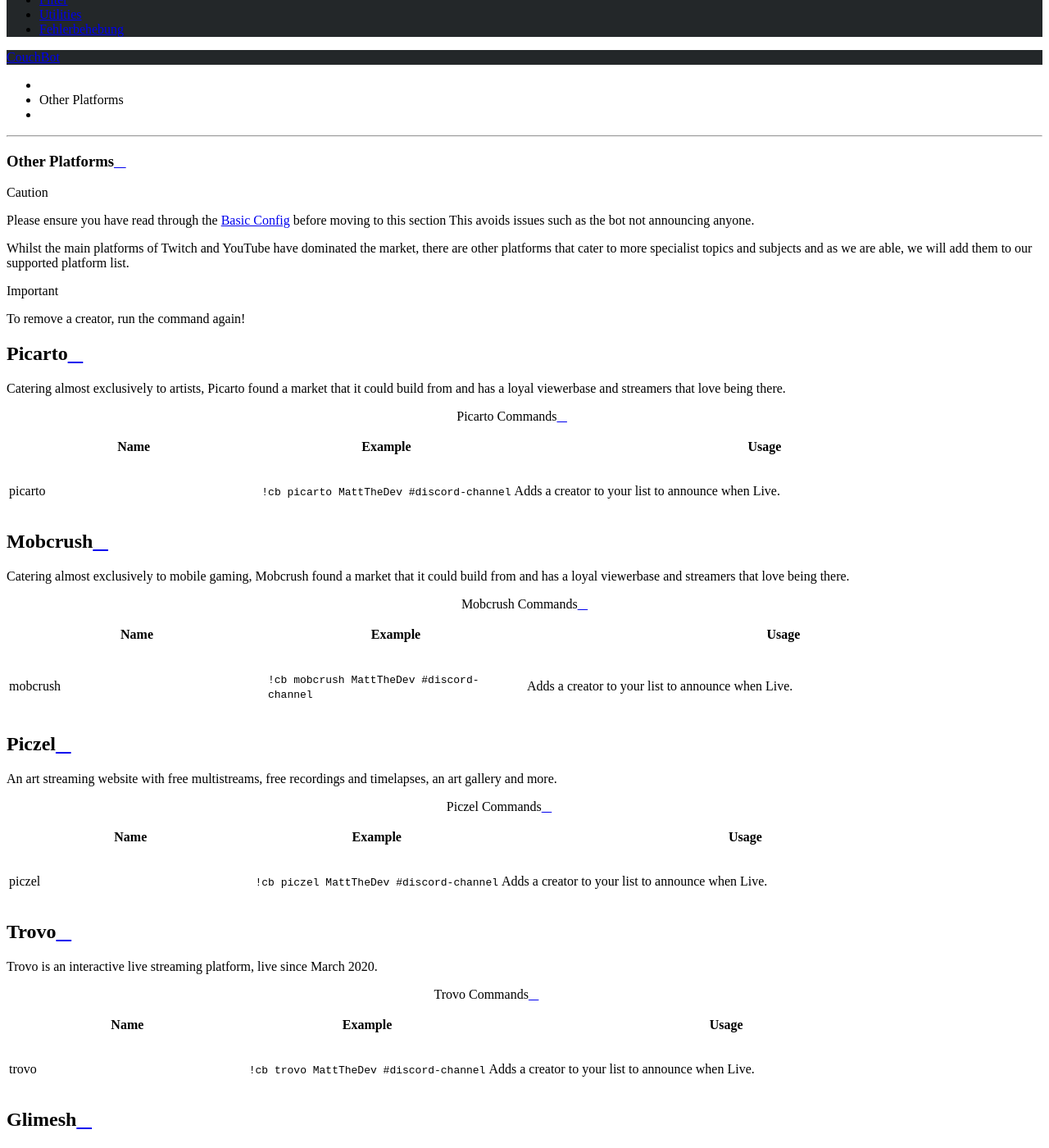
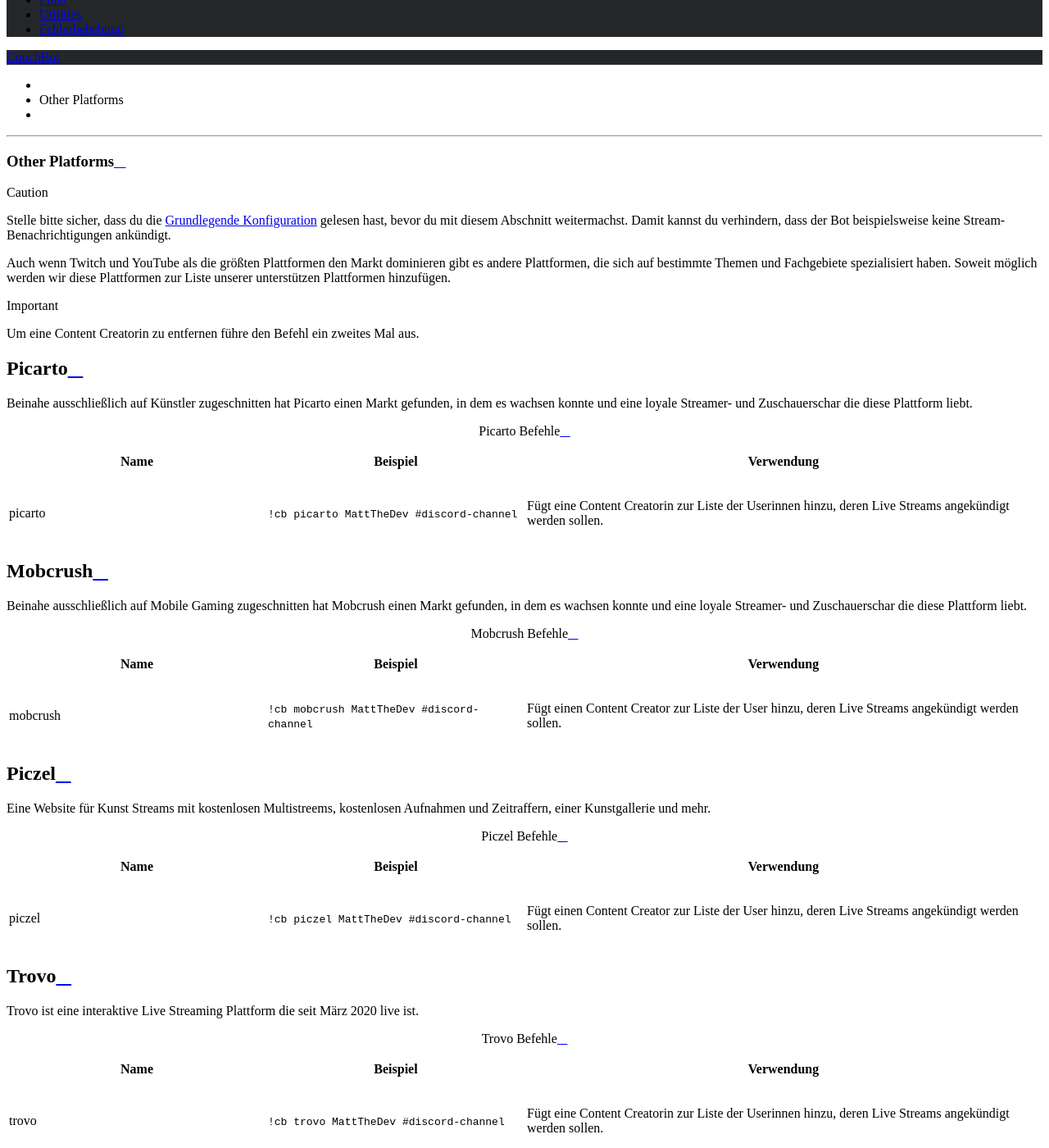
Before and after one commit to MTDCodes/CouchBot.Docs.German, a Sphinx documentation site: the page built from docs/otherplatforms.rst, in a window 1280 px wide and 1400 px high, scrolled down 530 px. Shown: the whole window at 82% size. Built offline with Sphinx 7.4.7 and the Read the Docs theme 2.0.0, drawn with Linux system fonts in a browser that asks for light colours; some of the changed text lies outside the part shown.

Commit message:
Update otherplatforms.rst

```diff
--- a/docs/otherplatforms.rst
+++ b/docs/otherplatforms.rst
@@ -4,113 +4,113 @@
 Other Platforms
 ===============
 
-.. caution:: Please ensure you have read through the :ref:`Basic Config <basicconfig>` before moving to this section
-             This avoids issues such as the bot not announcing anyone.
+.. caution:: Stelle bitte sicher, dass du die :ref:`Grundlegende Konfiguration <basicconfig>` gelesen hast, bevor du mit diesem Abschnitt weitermachst.
+             Damit kannst du verhindern, dass der Bot beispielsweise keine Stream-Benachrichtigungen ankündigt.
 
-Whilst the main platforms of Twitch and YouTube have dominated the market, there are other platforms that cater to more specialist
-topics and subjects and as we are able, we will add them to our supported platform list.
+Auch wenn Twitch und YouTube als die größten Plattformen den Markt dominieren gibt es andere Plattformen, die sich auf bestimmte Themen
+und Fachgebiete spezialisiert haben. Soweit möglich werden wir diese Plattformen zur Liste unserer unterstützen Plattformen hinzufügen.
 
-.. Important:: To remove a creator, run the command again!
+.. Important:: Um eine Content Creatorin zu entfernen führe den Befehl ein zweites Mal aus.
 
 -------
 Picarto
 -------
 
-Catering almost exclusively to artists, Picarto found a market that it could build from and has a loyal viewerbase and streamers that love being there.
+Beinahe ausschließlich auf Künstler zugeschnitten hat Picarto einen Markt gefunden, in dem es wachsen konnte und eine loyale Streamer- und Zuschauerschar die diese Plattform liebt.
 
-.. list-table:: Picarto Commands
+.. list-table:: Picarto Befehle
    :widths: 25 25 50
    :header-rows: 1
 
    * - Name
-     - Example
-     - Usage
+     - Beispiel
+     - Verwendung
    * - picarto
      - ``!cb picarto MattTheDev #discord-channel``
-     - Adds a creator to your list to announce when Live.
+     - Fügt eine Content Creatorin zur Liste der Userinnen hinzu, deren Live Streams angekündigt werden sollen.
 
 --------
 Mobcrush
 --------
 
-Catering almost exclusively to mobile gaming, Mobcrush found a market that it could build from and has a loyal viewerbase and streamers that love being there.
+Beinahe ausschließlich auf Mobile Gaming zugeschnitten hat Mobcrush einen Markt gefunden, in dem es wachsen konnte und eine loyale Streamer- und Zuschauerschar die diese Plattform liebt.
 
-.. list-table:: Mobcrush Commands
+.. list-table:: Mobcrush Befehle
    :widths: 25 25 50
    :header-rows: 1
 
    * - Name
-     - Example
-     - Usage
+     - Beispiel
+     - Verwendung
    * - mobcrush
      - ``!cb mobcrush MattTheDev #discord-channel``
-     - Adds a creator to your list to announce when Live.
+     - Fügt einen Content Creator zur Liste der User hinzu, deren Live Streams angekündigt werden sollen.
 
 ------
 Piczel
 ------
 
-An art streaming website with free multistreams, free recordings and timelapses, an art gallery and more.
+Eine Website für Kunst Streams mit kostenlosen Multistreems, kostenlosen Aufnahmen und Zeitraffern, einer Kunstgallerie und mehr.
 
-.. list-table:: Piczel Commands
+.. list-table:: Piczel Befehle
    :widths: 25 25 50
    :header-rows: 1
 
    * - Name
-     - Example
-     - Usage
+     - Beispiel
+     - Verwendung
    * - piczel
      - ``!cb piczel MattTheDev #discord-channel``
-     - Adds a creator to your list to announce when Live.
+     - Fügt einen Content Creator zur Liste der User hinzu, deren Live Streams angekündigt werden sollen.
 
 -----
 Trovo
 -----
 
-Trovo is an interactive live streaming platform, live since March 2020.
+Trovo ist eine interaktive Live Streaming Plattform die seit März 2020 live ist.
 
-.. list-table:: Trovo Commands
+.. list-table:: Trovo Befehle
    :widths: 25 25 50
    :header-rows: 1
 
    * - Name
-     - Example
-     - Usage
+     - Beispiel
+     - Verwendung
    * - trovo
      - ``!cb trovo MattTheDev #discord-channel``
-     - Adds a creator to your list to announce when Live.
+     - Fügt eine Content Creatorin zur Liste der Userinnen hinzu, deren Live Streams angekündigt werden sollen.
 
 -------
 Glimesh
 -------
 
-Glimesh is a next generation streaming platform built by the community, for the community.
+Gilmesh ist eine "next generation" Streaming Plattform die von der Community für die Community gemacht wurde.
 
-.. list-table:: Glimesh Commands
+.. list-table:: Glimesh Befehle
    :widths: 25 25 50
    :header-rows: 1
 
    * - Name
-     - Example
-     - Usage
+     - Beispiel
+     - Verwendung
    * - glimesh
      - ``!cb glimesh MattTheDev #discord-channel``
-     - Adds a creator to your list to announce when Live.
+     - Fügt einen Content Creator zur Liste der User hinzu, deren Live Streams angekündigt werden sollen.
 
 --------
 Theta.tv
 --------
 
-Theta.tv is the next generation Esports entertainment platform on blockchain which features 24/7 live streaming
-content from top games like Fortnite, League of Legends, CSGO, and more.
+Theta.tv ist die "next generation" E-Sports Unterhaltungs-Plattform auf Blockchain die 24/7 Live Streams von
+Top-Spielen wie Fortnite, League of Legends, CSGO und mehr anbietet.
 
-.. list-table:: Theta.tv Commands
+.. list-table:: Theta.tv Befehle
    :widths: 25 25 50
    :header-rows: 1
 
    * - Name
-     - Example
-     - Usage
+     - Beispiel
+     - Verwendung
    * - theta
      - ``!cb theta MattTheDev #discord-channel``
-     - Adds a creator to your list to announce when Live.
+     - Fügt eine Content Creatorin zur Liste der Userinnen hinzu, deren Live Streams angekündigt werden sollen.
```
